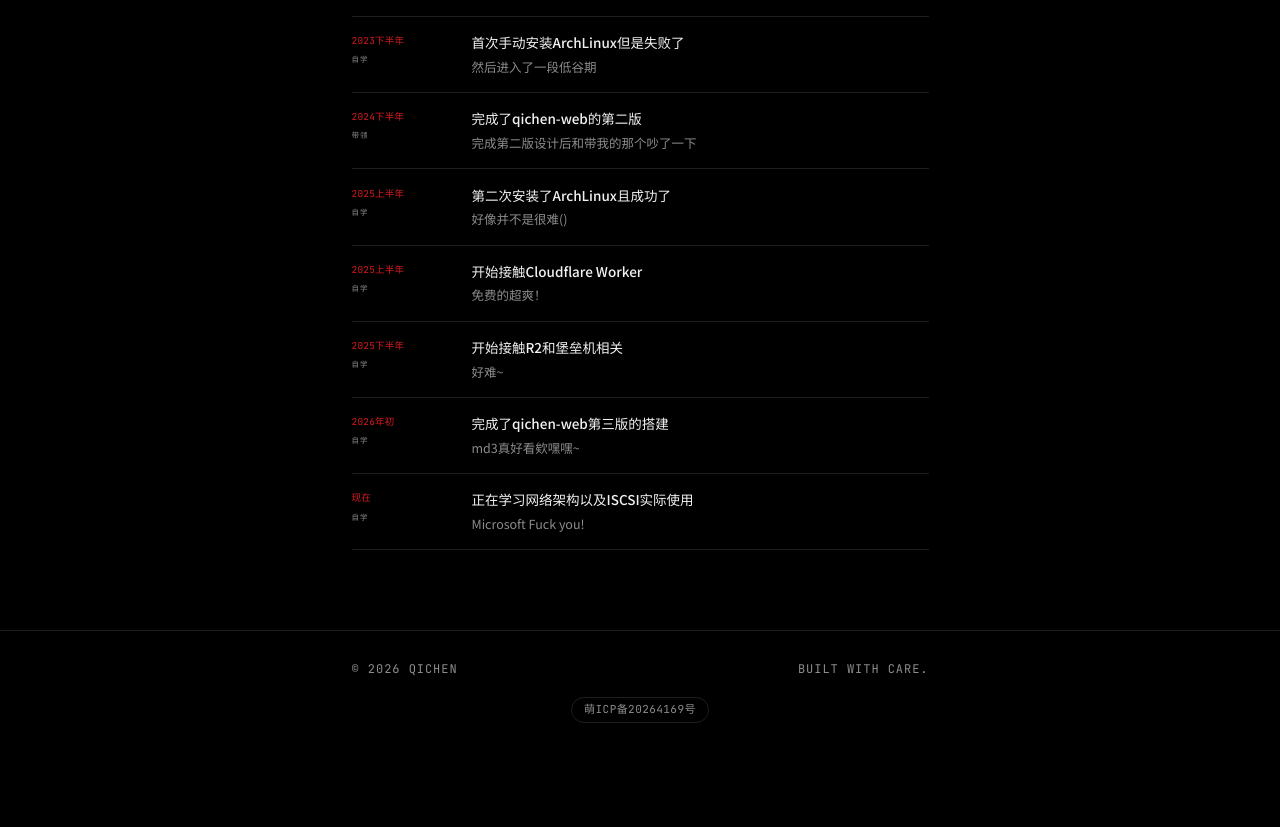
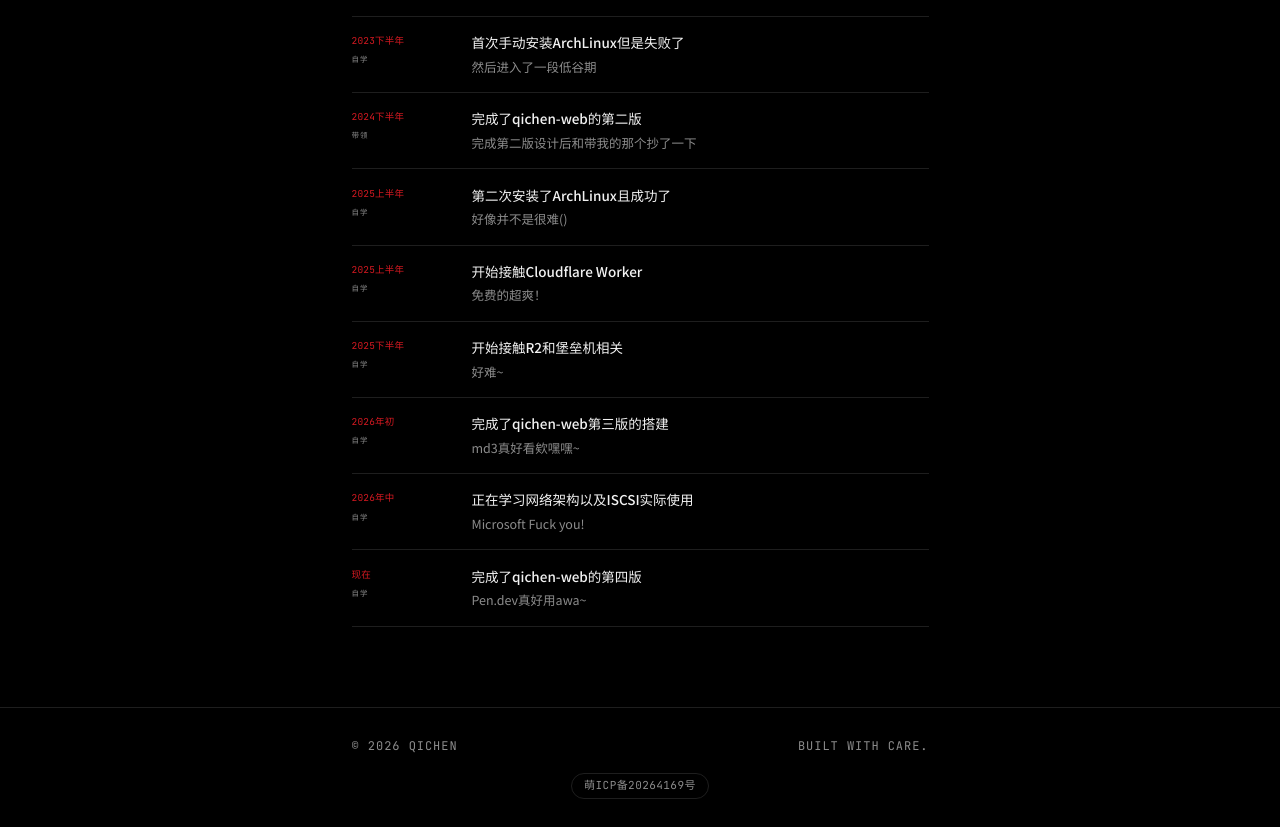
Before and after one commit to qichenya/qichen-web, a React (Vite) app: page /about in a window 1280 px wide. Shown: the part 1646-2473 px from the top of the page. Before the commit the page ends 2397 px from the top, so only its background shows below. Built offline with nearby package versions, Linux system fonts and the light colour scheme; a web font is replaced by a local one.

Commit message:
更新时间线：新增第四版记录与时间描述调整

```diff
--- a/src/data/timeline.ts
+++ b/src/data/timeline.ts
@@ -46,7 +46,7 @@ export const timelineItems: TimelineItem[] = [
     date: '2024下半年',
     title: '完成了qichen-web的第二版',
     organization: '带领',
-    description: '完成第二版设计后和带我的那个吵了一下',
+    description: '完成第二版设计后和带我的那个抄了一下',
   },
   {
     id: '6',
@@ -83,9 +83,17 @@ export const timelineItems: TimelineItem[] = [
   {
     id: '9',
     type: 'milestone',
-    date: '现在',
+    date: '2026年中',
     title: '正在学习网络架构以及ISCSI实际使用',
     organization: '自学',
     description: 'Microsoft Fuck you!',
   },
+  {
+    id: '10',
+    type: 'milestone',
+    date: '现在',
+    title: '完成了qichen-web的第四版',
+    organization: '自学',
+    description: 'Pen.dev真好用awa~',
+  },
 ];
```
